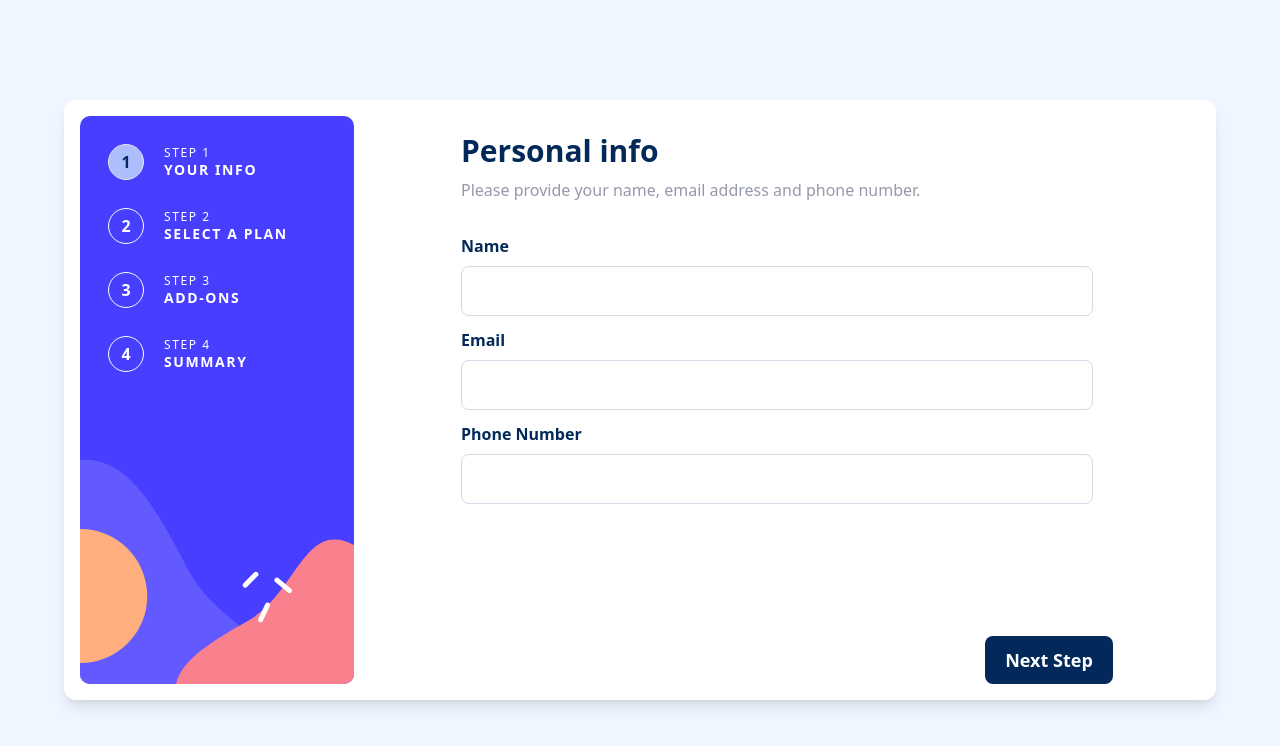
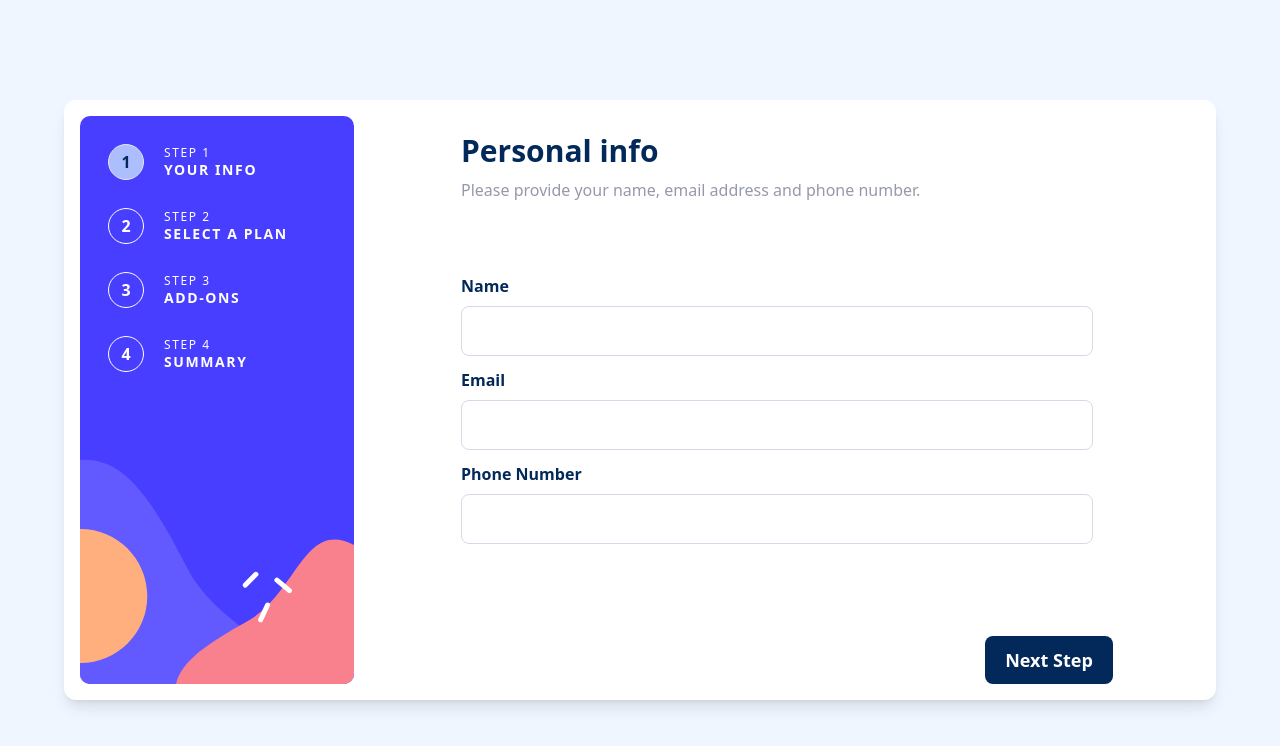
Before and after one commit to hernandez-dev/react-multi-steps-form, a React (Vite) app: page / in a window 1280 px wide. Shown: the top 746 px of the page. Built offline with nearby package versions, Linux system fonts and the light colour scheme.

Commit message:
Components - steps-form/components - adding botton padding to header

```diff
--- a/src/components/steps-form/components/FormHeader.jsx
+++ b/src/components/steps-form/components/FormHeader.jsx
@@ -1,6 +1,6 @@
 export default function FormHeader({ step }) {
   return(
-    <header className="space-y-4">
+    <header className="pb-10 space-y-4">
       <h1 className="font-bold text-3xl text-marine-blue leading-none">
         {step.heading.charAt(0).toUpperCase() + step.heading.slice(1)}
       </h1>
```
